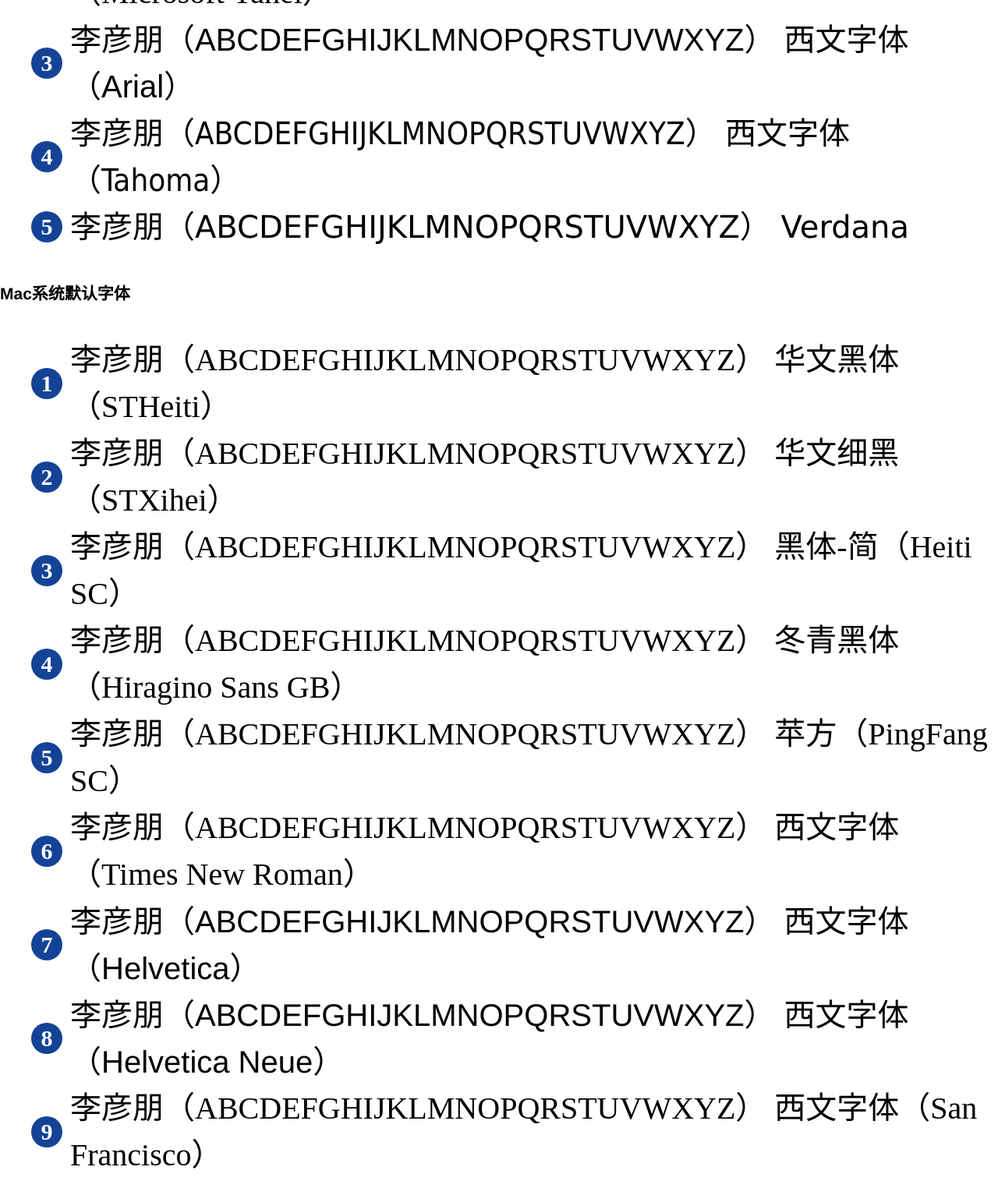
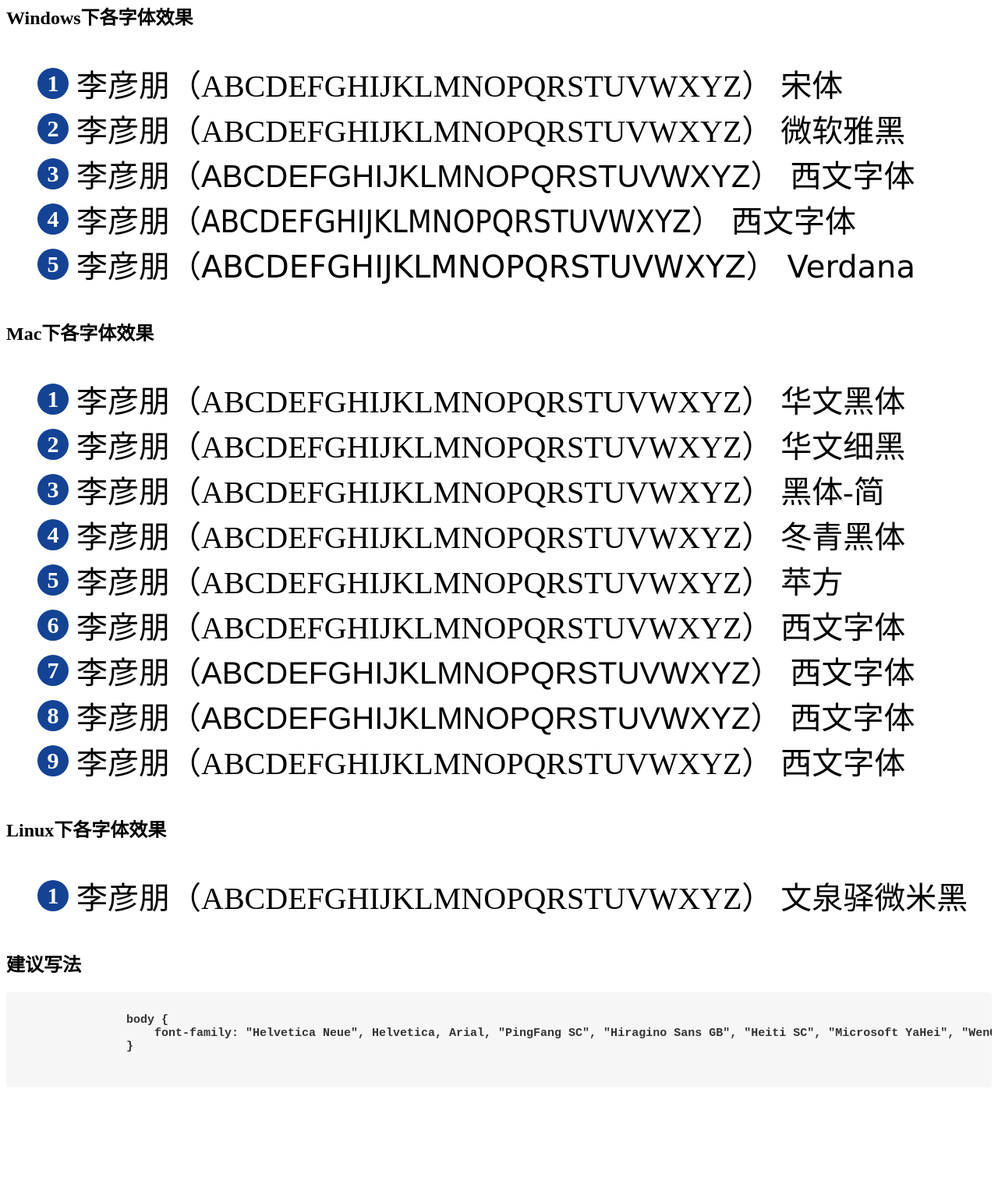
Before and after one commit to teemosauce/Canvas, a website: page src/page/fonts.html in a window 1280 px wide. Shown: the part 248-1763 px from the top of the page at 78% size. After the commit the page ends 1658 px from the top, so only its background shows below. Drawn offline with nearby package versions, Linux system fonts and the light colour scheme; files that its build step writes are made by us from their sources; a web font is replaced by a local one.

Commit message:
字体示例完结

```diff
--- a/src/page/fonts.html
+++ b/src/page/fonts.html
@@ -7,36 +7,61 @@
     <meta http-equiv="X-UA-Compatible" content="ie=edge">
     <title>常用字体列表</title>
 
-    <link rel="stylesheet" href="css/common.css">
     <link rel="stylesheet" href="css/fonts.css">
 </head>
 
 <body>
+    <section class="default">
+        <h2>各浏览器默认字体展示</h2>
+        <ul>
+            <li data-name="SimSun">李彦朋（ABCDEFGHIJKLMNOPQRSTUVWXYZ） 浏览器默认字体</li>
+        </ul>
+    </section>
+
     <section class="windows">
-        <h2>Windows系统默认字体</h2>
+        <h2>Windows下各字体效果</h2>
         <ul>
-            <li>李彦朋（ABCDEFGHIJKLMNOPQRSTUVWXYZ） 宋体（SimSun）</li>
-            <li>李彦朋（ABCDEFGHIJKLMNOPQRSTUVWXYZ） 微软雅黑（Microsoft Yahei）</li>
-            <li>李彦朋（ABCDEFGHIJKLMNOPQRSTUVWXYZ） 西文字体（Arial）</li>
-            <li>李彦朋（ABCDEFGHIJKLMNOPQRSTUVWXYZ） 西文字体（Tahoma）</li>
-            <li>李彦朋（ABCDEFGHIJKLMNOPQRSTUVWXYZ） Verdana</li>
+            <li data-name="SimSun">李彦朋（ABCDEFGHIJKLMNOPQRSTUVWXYZ） 宋体</li>
+            <li data-name="Microsoft Yahei">李彦朋（ABCDEFGHIJKLMNOPQRSTUVWXYZ） 微软雅黑</li>
+
+            <li data-name="Arial">李彦朋（ABCDEFGHIJKLMNOPQRSTUVWXYZ） 西文字体</li>
+            <li data-name="Tahoma">李彦朋（ABCDEFGHIJKLMNOPQRSTUVWXYZ） 西文字体</li>
+            <li data-name="Verdana">李彦朋（ABCDEFGHIJKLMNOPQRSTUVWXYZ） Verdana</li>
         </ul>
     </section>
 
     <section class="mac">
-        <h2>Mac系统默认字体</h2>
+        <h2>Mac下各字体效果</h2>
         <ul>
-            <li>李彦朋（ABCDEFGHIJKLMNOPQRSTUVWXYZ） 华文黑体（STHeiti）</li>
-            <li>李彦朋（ABCDEFGHIJKLMNOPQRSTUVWXYZ） 华文细黑（STXihei）</li>
-            <li>李彦朋（ABCDEFGHIJKLMNOPQRSTUVWXYZ） 黑体-简（Heiti SC）</li>
-            <li>李彦朋（ABCDEFGHIJKLMNOPQRSTUVWXYZ） 冬青黑体（Hiragino Sans GB）</li>
-            <li>李彦朋（ABCDEFGHIJKLMNOPQRSTUVWXYZ） 苹方（PingFang SC）</li>
+            <li data-name="STHeiti">李彦朋（ABCDEFGHIJKLMNOPQRSTUVWXYZ） 华文黑体</li>
+            <li data-name="STXihei">李彦朋（ABCDEFGHIJKLMNOPQRSTUVWXYZ） 华文细黑</li>
+            <li data-name="Heiti SC">李彦朋（ABCDEFGHIJKLMNOPQRSTUVWXYZ） 黑体-简</li>
+            <li data-name="Hiragino Sans GB">李彦朋（ABCDEFGHIJKLMNOPQRSTUVWXYZ） 冬青黑体</li>
+            <li data-name="PingFang SC">李彦朋（ABCDEFGHIJKLMNOPQRSTUVWXYZ） 苹方</li>
 
-            <li>李彦朋（ABCDEFGHIJKLMNOPQRSTUVWXYZ） 西文字体（Times New Roman）</li>
-            <li>李彦朋（ABCDEFGHIJKLMNOPQRSTUVWXYZ） 西文字体（Helvetica）</li>
-            <li>李彦朋（ABCDEFGHIJKLMNOPQRSTUVWXYZ） 西文字体（Helvetica Neue）</li>
-            <li>李彦朋（ABCDEFGHIJKLMNOPQRSTUVWXYZ） 西文字体（San Francisco）</li>
+            <li data-name="Times New Roman">李彦朋（ABCDEFGHIJKLMNOPQRSTUVWXYZ） 西文字体</li>
+            <li data-name="Helvetica">李彦朋（ABCDEFGHIJKLMNOPQRSTUVWXYZ） 西文字体</li>
+            <li data-name="Helvetica Neue">李彦朋（ABCDEFGHIJKLMNOPQRSTUVWXYZ） 西文字体</li>
+            <li data-name="San Francisco">李彦朋（ABCDEFGHIJKLMNOPQRSTUVWXYZ） 西文字体</li>
         </ul>
+    </section>
+
+    <section class="linux">
+        <h2>Linux下各字体效果</h2>
+        <ul>
+            <li data-name="WenQuanYi Micro Hei">李彦朋（ABCDEFGHIJKLMNOPQRSTUVWXYZ） 文泉驿微米黑</li>
+        </ul>
+    </section>
+
+    <section class="suggest">
+        <h2>建议写法</h2>
+        <pre>
+            <code>
+                body {
+                    font-family: "Helvetica Neue", Helvetica, Arial, "PingFang SC", "Hiragino Sans GB", "Heiti SC", "Microsoft YaHei", "WenQuanYi Micro Hei", sans-serif;
+                }
+            </code>
+        </pre>
     </section>
 </body>
 
--- a/src/sass/fonts.scss
+++ b/src/sass/fonts.scss
@@ -1,3 +1,12 @@
+@font-face {
+    font-family: zhanku;
+    src: url(../fonts/zhanku.ttf)
+}
+
+body {
+    // font-family: "Helvetica Neue", Helvetica, Arial, "PingFang SC", "Hiragino Sans GB", "Heiti SC", "Microsoft YaHei", "WenQuanYi Micro Hei", sans-serif;
+}
+
 section {
     ul {
 
@@ -92,6 +101,8 @@
         }
     }
 
+    &.default {}
+
     &.windows {
         ul {
             li:nth-child(1) {
@@ -153,4 +164,29 @@
             font-family: "San Francisco", zhanku;
         }
     }
+
+    &.linux {
+        li:nth-child(1) {
+            font-family: "WenQuanYi Micro Hei", zhanku;
+        }
+    }
+
+    &.suggest {
+        pre {
+            border-radius: 4px;
+            padding: 10px;
+            max-height: 300px;
+            overflow: auto;
+            background-color: #f6f6f6;
+            color: #333;
+            font-size: 15px;
+            font-weight: 900;
+            word-wrap: break-word;
+            word-break: break-all;
+
+            code {
+                overflow-wrap: normal;
+            }
+        }
+    }
 }
```
Also changed, not shown: 1 other file.
